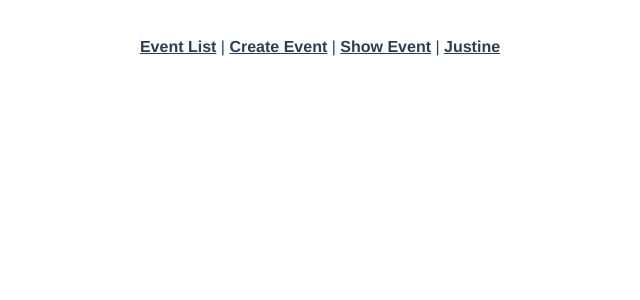
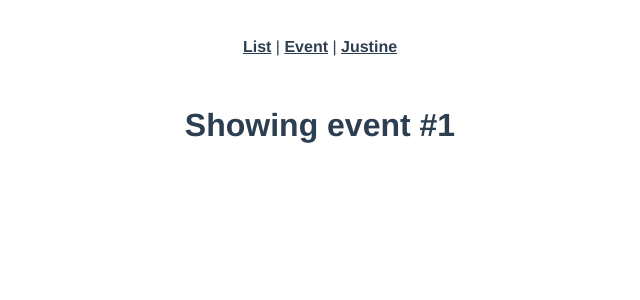
Before and after one commit to J-ustine/RealWorldVueProject, a Vue app: page /show/1 in a window 1280 px wide. Shown: the top 300 px of the page, without its empty margins (320-960 px from the left). Built offline with nearby package versions, Linux system fonts and the light colour scheme.

Commit message:
Add dynamic route to event show component

```diff
--- a/src/App.vue
+++ b/src/App.vue
@@ -1,9 +1,8 @@
 <template>
   <div id="app">
     <div id="nav">
-      <router-link :to="{ name: 'event-list' }">Event List</router-link> |
-      <router-link :to="{ name: 'event-create' }">Create Event</router-link> |
-      <router-link :to="{ name: 'event-show' }">Show Event</router-link> |
+      <router-link :to="{ name: 'event-list' }">List</router-link> |
+      <router-link :to="{ name: 'event-create' }">Event</router-link> |
       <router-link :to="{ name: 'user', params: { username: 'Justine' } }"
         >Justine</router-link
       >
--- a/src/router.js
+++ b/src/router.js
@@ -19,9 +19,10 @@
     component: EventCreate,
   },
   {
-    path: "/show",
+    path: "/show/:id",
     name: "event-show",
     component: EventShow,
+    props: true,
   },
   {
     path: "/user/:username",
--- a/src/views/EventList.vue
+++ b/src/views/EventList.vue
@@ -1,3 +1,8 @@
 <template>
-  <h1>Events Listing</h1>
+  <div>
+    <h1>Events Listing</h1>
+    <router-link :to="{ name: 'event-show', params: { id: '1' } }"
+      >Show Event</router-link
+    >
+  </div>
 </template>
--- a/src/views/EventShow.vue
+++ b/src/views/EventShow.vue
@@ -1,3 +1,8 @@
 <template>
-  <h1>Showing event #1</h1>
+  <h1>Showing event #{{ id }}</h1>
 </template>
+<script>
+export default {
+  props: ["id"],
+};
+</script>
```
